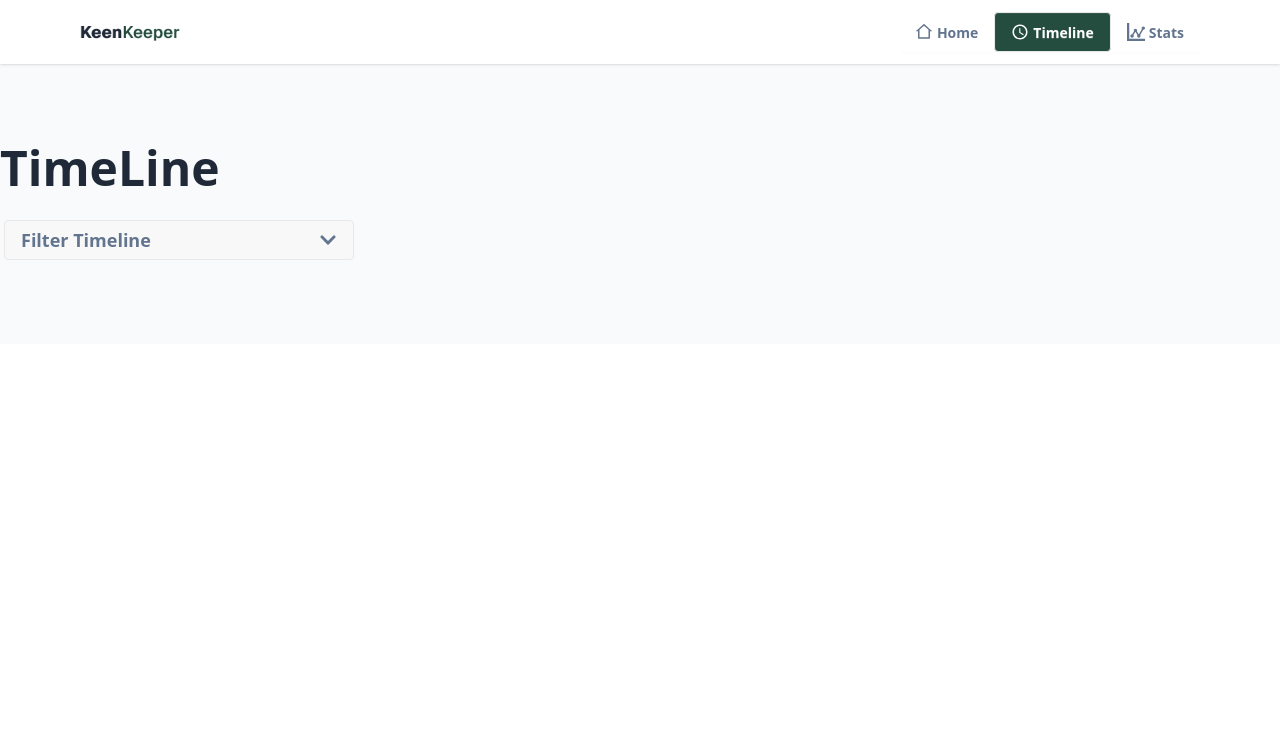
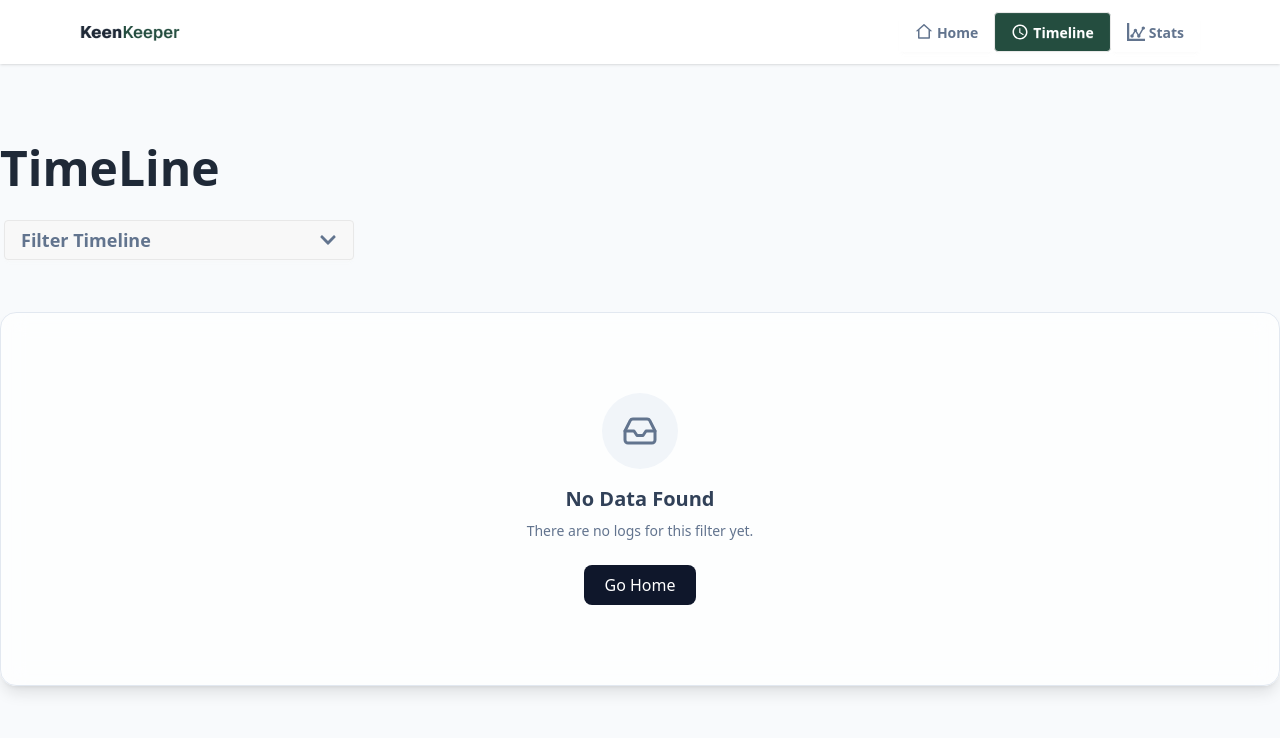
Before and after one commit to anika-chhoa/keen-keep-next, a Next.js app: page /timeline in a window 1280 px wide. Shown: the top 738 px of the page. Built offline with nearby package versions, Linux system fonts and the light colour scheme.

Commit message:
No Data Found added in Timeline section filtering

```diff
--- a/src/app/components/timeline/LogHistory.jsx
+++ b/src/app/components/timeline/LogHistory.jsx
@@ -1,34 +1,30 @@
 "use client";
 import { HistoryContext } from "@/app/context/HistoryContext";
 import { useContext, useState } from "react";
+import { FaChevronDown } from "react-icons/fa";
 import Logs from "./Logs";
-import { FaChevronDown } from "react-icons/fa";
-
-
+import NoData from "./NoData";
 
 const LogHistory = () => {
   const { logHistory } = useContext(HistoryContext);
-  const [filter,setFilter]=useState("all");
+  const [filter, setFilter] = useState("all");
   const filteredLogs =
     filter === "all"
       ? logHistory
       : logHistory.filter((log) => log.type === filter);
-      const handleFilter=(filter)=>{
-
-        document.activeElement.blur();
-        setFilter(filter)
-      }
+  const handleFilter = (filter) => {
+    document.activeElement.blur();
+    setFilter(filter);
+  };
   return (
-    <div >
+    <div>
       <div className="dropdown dropdown-bottom">
         <div
           tabIndex={0}
           role="button"
           className="btn m-1 w-3xs lg:w-[350px] flex justify-between text-slate-500 text-lg"
         >
-          <p>{filter === "all"
-        ? "Filter Timeline"
-        : filter}</p>
+          <p>{filter === "all" ? "Filter Timeline" : filter}</p>
           <div>
             <FaChevronDown />
           </div>
@@ -37,24 +33,38 @@ const LogHistory = () => {
           tabIndex="-1"
           className="dropdown-content menu bg-base-100 rounded-box z-1 w-52 p-2 shadow-sm"
         >
-          <li onClick={()=>handleFilter("all")} className="text-slate-500 text-lg">
+          <li
+            onClick={() => handleFilter("all")}
+            className="text-slate-500 text-lg"
+          >
             <a>All</a>
           </li>
-          <li onClick={()=>handleFilter("Call")} className="text-slate-500 text-lg">
+          <li
+            onClick={() => handleFilter("Call")}
+            className="text-slate-500 text-lg"
+          >
             <a>Call</a>
           </li>
-          <li onClick={()=>handleFilter("Text")} className="text-slate-500 text-lg">
+          <li
+            onClick={() => handleFilter("Text")}
+            className="text-slate-500 text-lg"
+          >
             <a>Text</a>
           </li>
-          <li onClick={()=>setFilter("Video")} className="text-slate-500 text-lg">
+          <li
+            onClick={() => setFilter("Video")}
+            className="text-slate-500 text-lg"
+          >
             <a>Video Call</a>
           </li>
         </ul>
       </div>
       <div className="space-y-6 my-6">
-        {filteredLogs.map((log, ind) => (
-        <Logs key={ind} log={log} />
-      ))}
+        {filteredLogs.length === 0 ? (
+          <NoData />
+        ) : (
+          filteredLogs.map((log, ind) => <Logs key={ind} log={log} />)
+        )}
       </div>
     </div>
   );
--- /dev/null
+++ b/src/app/components/timeline/NoData.jsx
@@ -0,0 +1,29 @@
+import Link from "next/link";
+import { FiInbox } from "react-icons/fi";
+
+const NoData = () => {
+  return (
+    <div className="flex items-center justify-center py-6">
+      <div className="backdrop-blur-md bg-white/70 border border-slate-200 shadow-lg rounded-2xl py-20 text-center w-full">
+        <div className="flex justify-center mb-4">
+          <div className="bg-slate-100 p-5 rounded-full">
+            <FiInbox className="text-4xl text-slate-500" />
+          </div>
+        </div>
+
+        <h2 className="text-xl font-semibold text-slate-700">No Data Found</h2>
+
+        <p className="text-slate-500 mt-2 text-sm">There are no logs for this filter yet.</p>
+
+        <Link
+          href="/"
+          className="inline-flex items-center gap-2 mt-6 px-5 py-2 bg-slate-900 text-white rounded-lg hover:bg-slate-700 transition"
+        >
+          Go Home
+        </Link>
+      </div>
+    </div>
+  );
+};
+
+export default NoData;
```
